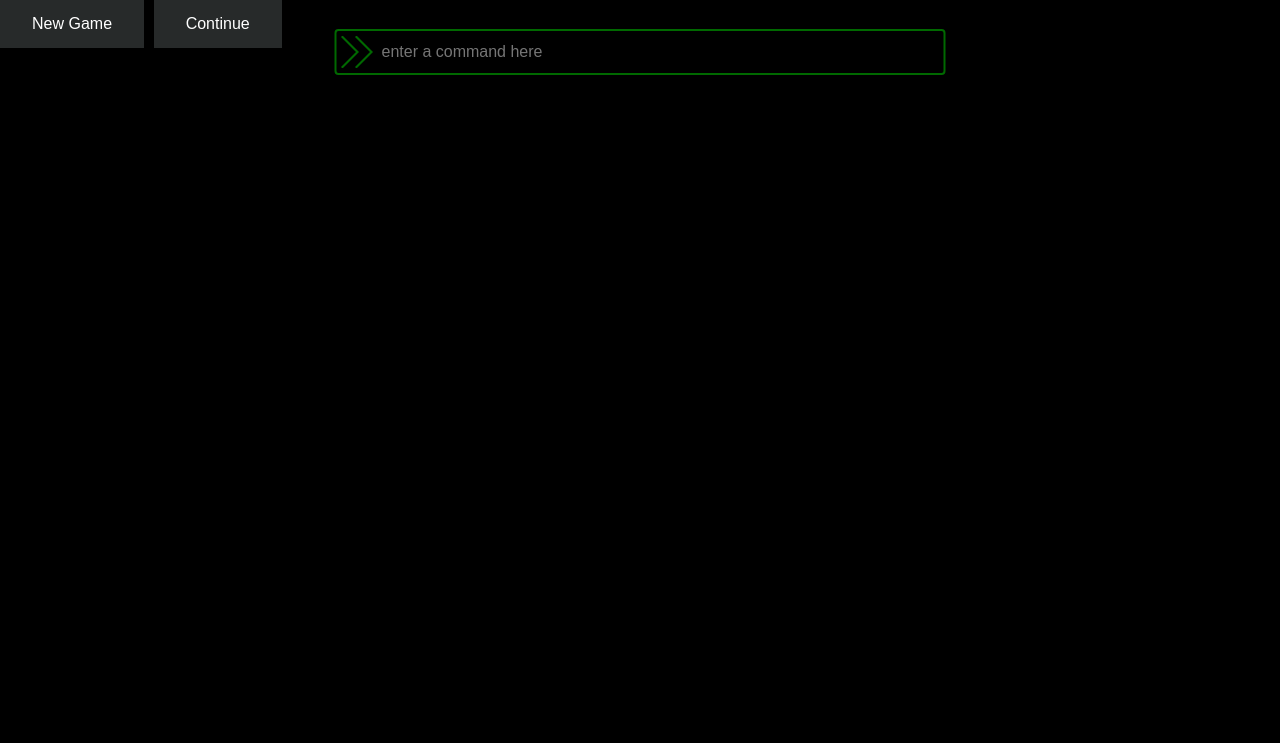
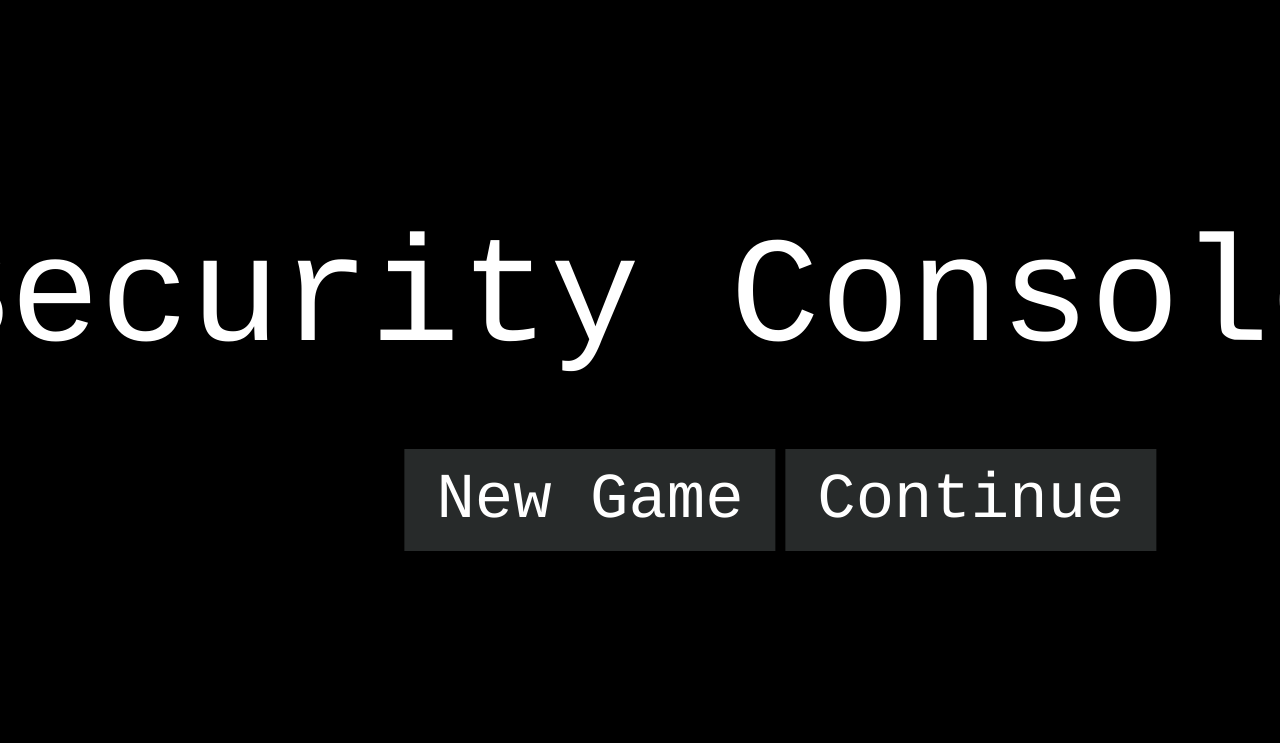
Before and after one commit to Scaldev/SecurityConsole, a plain HTML site: page index.html in a window 1280 px wide. Drawn offline with Linux system fonts and the light colour scheme.

Commit message:
Title screen and more
Improved title screen ; new Continue button ; now store the player's progression after refresh.
6 levels to play !
PB : Night 4.

```diff
--- a/data/bots.js
+++ b/data/bots.js
@@ -2,9 +2,9 @@ let Freddy = {
         initials: "FR",
         name: "Freddy",
         emoji: "🐻",
-        level: 10,
+        level: 0,
+        levels: [2, 3, 6, 10, 13, 16],
         interval: 3.09,
-        type: "move",
         square: "03"
     };
 
@@ -12,9 +12,9 @@ let Bonnie = {
         initials: "BO",
         name: "Bonnie",
         emoji: "🐰",
-        level: 20,
+        level: 0,
+        levels: [6, 7, 8, 12, 14, 17],
         interval: 2.77,
-        type: "move",
         square: "02"
     };
 
@@ -22,9 +22,9 @@ let Chica = {
         initials: "CH",
         name: "Chica",
         emoji: "🐔",
-        level: 10,
+        level: 0,
+        levels: [3, 5, 6, 10, 12, 15],
         interval: 5.51,
-        type: "move",
         square: "04"
     };
 
@@ -33,10 +33,10 @@ let Foxy = {
         name: "Foxy",
         emoji: "🦊",
         level: 10,
+        levels: [0, 2, 6, 12, 15, 16],
         interval: 2.07,
         state: 0,
         goal: "",
-        type: "move",
         square: "60"
     };
 
@@ -45,10 +45,9 @@ let Mangle = {
         name: "Mangle",
         emoji: "🐺",
         level: 10,
+        levels: [0, 0, 3, 7, 11, 14],
         interval: 4.09,
-        type: "move",
         square: "66"
     };
 
 let Bots = [Freddy, Bonnie, Chica, Foxy, Mangle];
-let BotsMoving = Bots.filter(x => { return x.type == "move" });
--- a/data/player.js
+++ b/data/player.js
@@ -1,10 +1,4 @@
-// GLOBAL (must be saved locally, so that refreshing the page won't delete data)
-
-let Nights = 1;
-let Deaths = 0;
-
-// FOR THE NIGHT ONLY
-
+let startingFog = 1;
 let Sec = 0;
 let ErrorText = "";
 let DotState = 0;
@@ -16,7 +10,8 @@ let Player = {
     tasking: false,
     hiding: false,
     tasks: [],
-    numberOfTasks: 5,
+    numberOfTasks: 0,
+    tasksWeek: [2, 3, 5, 6, 8, 10]
 }
 
 // Tools :
@@ -31,7 +26,7 @@ let Battery = 100.0;
 let SabotageState = 0;
 let Systems = {
     'cam': { name: 'Camera', working: true, square: '63', time: 6000, usage: 0 },
-    'vent': { name: 'Ventilation', working: true, square: '26', time: 9000, usage: 0 },
+    'vent': { name: 'Ventilation', working: true, square: '26', time: 5000, usage: 0 },
     'noise': { name: 'Audio', working: true, square: '00', time: 7000, usage: 0 },
     'light': { name: 'Light', working: true, square: '43', time: 4000, usage: 0 },
 };
@@ -43,7 +38,7 @@ const Tasks = [
     // Parts and services
     [{ square: '00', step: 1, time: 2, content: "Store the material" }],
     [{ square: '01', step: 1, time: 4, content: "Clean the floor" }],
-    [{ square: '11', step: 1, time: 5, content: "Clean the work surface" }],
+    [{ square: '10', step: 1, time: 5, content: "Clean the work surface" }],
 
     // Main stage
     [{ square: '02', step: 1, time: 5, content: "Tune Bonnie's guitar" }],
@@ -60,10 +55,10 @@ const Tasks = [
 
     // Dining room
     [{ square: '11', step: 1, time: 2, content: "Empty the trash can" }, { square: '26', step: 2, time: 2, content: "Dispose of waste" }],
-    [{ square: '12', step: 1, time: 3, content: "Tidy up the table" }, { square: '13', step: 2, time: 3, content: "Tidy up the table" }],
-    [{ square: '14', step: 1, time: 3, content: "Tidy up the table" }, { square: '15', step: 2, time: 3, content: "Tidy up the table" }],
-    [{ square: '21', step: 1, time: 2, content: "Empty the trash can" }, { square: '26', step: 2, time: 2, content: "Dispose of waste" }],
-    [{ square: '22', step: 1, time: 3, content: "Tidy up the table" }, { square: '23', step: 2, time: 3, content: "Tidy up the table" }],
+    [{ square: '12', step: 1, time: 5, content: "Clean the curtains" }, { square: '14', step: 2, time: 5, content: "Clean the curtains" }],
+    [{ square: '15', step: 1, time: 2, content: "Empty the trash can" }, { square: '26', step: 2, time: 2, content: "Dispose of waste" }],
+    [{ square: '13', step: 1, time: 3, content: "Tidy up the table" }, { square: '23', step: 2, time: 3, content: "Tidy up the table" }],
+    [{ square: '21', step: 1, time: 3, content: "Tidy up the table" }, { square: '22', step: 2, time: 3, content: "Tidy up the table" }],
     [{ square: '24', step: 1, time: 3, content: "Tidy up the table" }, { square: '25', step: 2, time: 3, content: "Tidy up the table" }],
 
     // Entrance
@@ -102,7 +97,6 @@ const Tasks = [
     // Party Room
     [{ square: '55', step: 1, time: 4, content: "Clean the dance floor" }, { square: '56', step: 2, time: 4, content: "Clean the dance floor" }],
     [{ square: '65', step: 1, time: 4, content: "Clean the board" }],
-    [{ square: '66', step: 1, time: 5, content: "Clean the curtains" }],
 
     // Server Room
     [{ square: '63', step: 1, time: 8, content: "Restart the servers" }],
--- a/index.html
+++ b/index.html
@@ -8,16 +8,18 @@
 
 <body>
 
-    <input id="textInput" type="text" placeholder="enter a command here" class="search"/>
+    <input id="textInput" type="text" placeholder="enter a command here" class="search" />
 
     <div></div>
 
-    <canvas id="myCanvas" width="1500" height="600" >
+    <canvas id="myCanvas" width="1500" height="600">
         Your browser does not support the canvas element.
     </canvas>
 
-    <button class="button" id="btn_newgame">New Game</button>
-    <button class="button" id="btn_continue">Continue</button>
+    <div>
+        <button class="button" id="newGameOrMenuButton">New Game</button>
+        <button class="button" id="continueButton">Continue</button>
+    </div>
 
     <script src="data/bots.js"></script>
     <script src="data/player.js"></script>
--- a/index.js
+++ b/index.js
@@ -1,27 +1,48 @@
-const button = document.getElementById('btn_newgame');
 const canvas = document.getElementById("myCanvas");
-const textInput = document.getElementById("textInput");
+const ctx = canvas.getContext("2d");
 
-const elementsId = ['btn_newgame', 'btn_continue'];
+console.log(localStorage);
 
-const ctx = canvas.getContext("2d");
-ctx.font = "12px Courier";
+const elementsId = ['newGameOrMenuButton', 'continueButton'];
+
+ctx.font = "150px Courier";
 ctx.fillStyle = "white";
+ctx.textAlign = 'center';
+ctx.fillText(`Security Console`, 750, 200);
 
-button.addEventListener('click', function handleClick() {
+function startNight() {
 
-  for (let i in elementsId) {
-    document.getElementById(elementsId[i]).remove();
-  }
+  newGameOrMenuButton.style.display = "none";
+  continueButton.style.display = "none";
 
-  start(0);
+  ctx.font = "200px Courier";
+  ctx.fillStyle = "white";
+  ctx.textAlign = 'center';
+  ctx.clearRect(0, 0, 1500, 800);
+  ctx.fillText(`Night ${localStorage.getItem('Night')}`, 750, 300);
+
+  setTimeout(() => {
+    start();
+  }, 4000);
+
+}
+
+let newGameOrMenuButton = document.getElementById('newGameOrMenuButton');
+newGameOrMenuButton.addEventListener('click', function handleClick() {
+  localStorage.setItem("Night", 1);
+  startNight();
 });
 
-textInput.addEventListener('keydown', (e) => {
+let continueButton = document.getElementById('continueButton');
+continueButton.addEventListener('click', function handleClick() {
+  startNight();
+});
+
+let commandInput = document.getElementById("textInput");
+commandInput.style.display = "none";
+commandInput.addEventListener('keydown', (e) => {
   if (e.key == 'Enter') {
-    command(textInput.value);
-    textInput.value = "";
+    command(commandInput.value);
+    commandInput.value = "";
   }
-})
-
-console.log(Freddy);
+});
--- a/src/game.js
+++ b/src/game.js
@@ -1,4 +1,27 @@
-function start(night) {
+function start() {
+
+  document.getElementById("textInput").style.display = "block";
+
+  // RESTART :
+
+  startingFog = 1;
+  Sec = 0;
+  ErrorText = "";
+  DotState = 0;
+  LightState = 0;
+  Player = { square: "43", alive: true, tasking: false, hiding: false, tasks: [], numberOfTasks: 0, tasksWeek: [2, 3, 5, 7, 9] };
+  Noise = "";
+  NoiseState = 0;
+  Cam = "";
+  Battery = 100.0;
+  SabotageState = 0;
+  Intervals = {};
+  Systems = {
+    'cam': { name: 'Camera', working: true, square: '63', time: 6000, usage: 0 },
+    'vent': { name: 'Ventilation', working: true, square: '26', time: 5000, usage: 0 },
+    'noise': { name: 'Audio', working: true, square: '00', time: 7000, usage: 0 },
+    'light': { name: 'Light', working: true, square: '43', time: 4000, usage: 0 },
+  };
 
   // ROUTING MAP :
 
@@ -23,11 +46,22 @@ function start(night) {
   }
 
   // BOTS :
-  for (let n in BotsMoving) {
-    Intervals[BotsMoving[n].name] = setInterval(() => { move(BotsMoving[n]); }, BotsMoving[n].interval * 1000);
+
+  for (let n in Bots) {
+    Intervals[Bots[n].name] = setInterval(() => { move(Bots[n]); }, Bots[n].interval * 1000);
+    Bots[n].level = Bots[n].levels[parseInt(localStorage.getItem('Night')) - 1]
   };
 
+  Freddy.square = "04";
+  Bonnie.square = "03";
+  Chica.square = "05";
+  Foxy.square = "60";
+  Mangle.square = "66";
+
   // TASKS :
+
+  Player.numberOfTasks = Player.tasksWeek[parseInt(localStorage.getItem('Night')) - 1]
+
   for (let i = 0; i < Player.numberOfTasks; i++) {
     newTaskIndex = Math.floor(Math.random() * Tasks.length);
     newTask = Tasks[newTaskIndex];
@@ -110,11 +144,6 @@ function start(night) {
       }
     }
 
-    for (let sys in Systems) {
-      console.log(sys, " : usage of ", Systems[sys].usage)
-    }
-    console.log("--------------")
-
     screen();
 
   }, 10);
--- a/src/screen.js
+++ b/src/screen.js
@@ -24,10 +24,11 @@ function drawCanvas(images) {
   // Clear :
 
   ctx.clearRect(0, 0, 1500, 800);
+
+  // RIP TEXT  #####################################################################################################################################################
+
   ctx.textAlign = 'center';
   ctx.fillStyle = `rgba(255, 255, 255, ${Player.hiding ? '0.5' : '1'})`;
-
-  // RIP TEXT  #####################################################################################################################################################
 
   let botOnPlayer = whoIsOn(Player.square);
   if (botOnPlayer !== '•' && !Player.hiding) {
@@ -44,11 +45,16 @@ function drawCanvas(images) {
     for (let intName in Intervals) clearInterval(Intervals[intName]);
 
     ctx.font = `100px Courier`;
-    ctx.fillText("Your job is done.", 750, 200);
-    ctx.fillText("See you tomorrow.", 750, 325);
+    ctx.fillText("Your job is done.", 750, 150);
+    ctx.fillText("See you tomorrow.", 750, 250);
     ctx.font = `16px Courier`;
-    ctx.fillText("(Have a good night)", 750, 400);
+    ctx.fillText("(Have a good night)", 750, 300);
     returnError(`Your job is done.`, 0);
+    newGameOrMenuButton.value = "Back to Menu";
+    newGameOrMenuButton.style.display = "block";
+    continueButton.style.display = "block";
+
+    localStorage.setItem('Night', parseInt(localStorage.getItem('Night')) + 1);
 
   } else {
 
@@ -226,6 +232,15 @@ function drawCanvas(images) {
       fillTextMultiLine(ctx, text, 500, 510);
     }
 
+    // STARTING #####################################################################################################################################################
+
+    if (startingFog > 0) {
+      ctx.fillStyle = `rgba(0, 0, 0, ${startingFog})`;
+      ctx.rect(0, 0, 1500, 800);
+      ctx.fill();
+      startingFog -= 0.01;
+    }
+
   }
 
 }
--- a/src/utility.js
+++ b/src/utility.js
@@ -36,8 +36,8 @@ function addPowerUsage() {
   return usageLevel;
 }
 function whoIsOn(square) {
-  for (let n in BotsMoving) {
-    if (BotsMoving[n].square == square) return BotsMoving[n].emoji;
+  for (let n in Bots) {
+    if (Bots[n].square == square) return Bots[n].emoji;
   }
   return '•';
 }
--- a/style.css
+++ b/style.css
@@ -6,10 +6,8 @@ body {
   height: 100%;
   margin: 0px;
   border: 0;
-  overflow: hidden;
-  /*  Disable scrollbars */
-  display: block;
-  /* No floating content on sides */
+  overflow: hidden; /*  Disable scrollbars */
+  display: block; /* No floating content on sides */
 }
 
 input {
@@ -37,13 +35,26 @@ canvas {
   position: fixed;
 }
 
+.container {
+  height: 200px;
+  position: relative;
+  border: 3px solid green;
+}
+
 .button {
   background-color: #272a2a;
   border: none;
+  font-family: 'Courier';
   color: white;
   padding: 15px 32px;
   text-align: center;
   text-decoration: none;
   display: inline-block;
-  font-size: 16px;
+  font-size: 64px;
+  margin: 0;
+  position: relative;
+  top: 500px;
+  left: 590px;
+  -ms-transform: translate(-50%, -50%);
+  transform: translate(-50%, -50%);
 }
```
